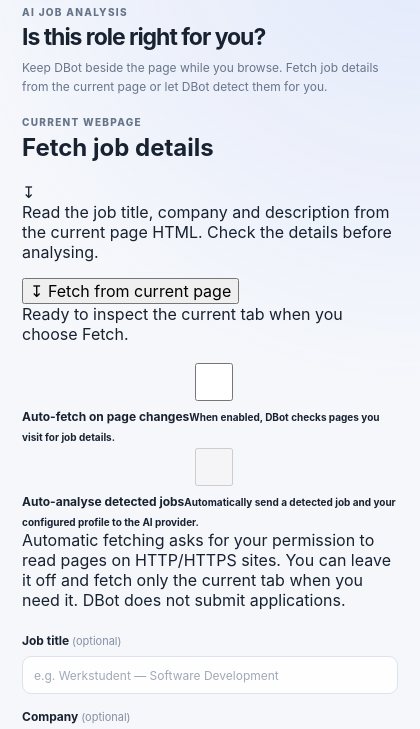
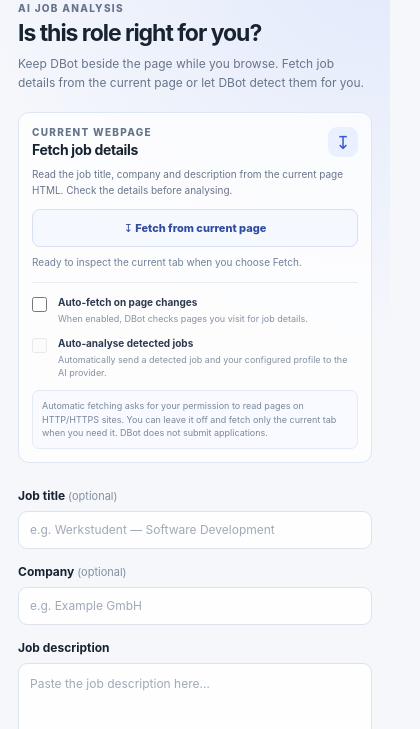
Before and after one commit to sheldon5006/jobpilot-ai, a website built with Vite: page apps/dbot-extension/popup.html in a window 390 px wide. Shown: the part 84-813 px from the top of the page, 420 px wide, since content can reach past the window. Built offline with nearby package versions, Linux system fonts and the light colour scheme.

Commit message:
Style responsive DBot side panel and page extraction settings

```diff
--- a/apps/dbot-extension/src/style.css
+++ b/apps/dbot-extension/src/style.css
@@ -14,8 +14,9 @@
 }
 
 body {
-  width: 420px;
-  min-height: 560px;
+  width: 100%;
+  min-width: 300px;
+  min-height: 100vh;
   margin: 0;
   background:
     radial-gradient(circle at 100% 0%, rgba(77, 124, 254, 0.12), transparent 34%),
@@ -29,7 +30,10 @@
 }
 
 .app-shell {
-  padding: 22px;
+  width: 100%;
+  max-width: 560px;
+  margin: 0 auto;
+  padding: 18px;
 }
 
 .app-header {
@@ -444,3 +448,122 @@
   border-radius: 50%;
   background: #9aa6b7;
 }
+
+
+.page-tools {
+  margin: 18px 0;
+  padding: 13px;
+  border: 1px solid #dfe6f3;
+  border-radius: 11px;
+  background: rgba(255, 255, 255, 0.78);
+}
+.page-tools-heading {
+  display: flex;
+  justify-content: space-between;
+  align-items: center;
+  gap: 10px;
+}
+.page-tools-heading .eyebrow { margin-bottom: 3px; }
+.page-tools-heading h2 {
+  margin: 0;
+  font-size: 14px;
+  letter-spacing: -0.025em;
+}
+.page-tools-icon {
+  display: grid;
+  width: 30px;
+  height: 30px;
+  place-items: center;
+  border-radius: 9px;
+  color: #3158d8;
+  background: #eaf0ff;
+  font-size: 18px;
+  font-weight: 800;
+}
+.page-tools-description {
+  margin: 9px 0 11px;
+  color: #68758b;
+  font-size: 10px;
+  line-height: 1.55;
+}
+.secondary-button {
+  display: flex;
+  width: 100%;
+  min-height: 38px;
+  align-items: center;
+  justify-content: center;
+  gap: 7px;
+  border: 1px solid #d8e1f2;
+  border-radius: 8px;
+  color: #304b9f;
+  background: #f5f8ff;
+  cursor: pointer;
+  font-size: 11px;
+  font-weight: 800;
+  transition: background 120ms ease, border-color 120ms ease;
+}
+.secondary-button:hover:not(:disabled) {
+  border-color: #b9c9f5;
+  background: #edf2ff;
+}
+.secondary-button:disabled { cursor: wait; opacity: .65; }
+.page-fetch-status {
+  margin: 8px 0 0;
+  color: #718099;
+  font-size: 10px;
+  line-height: 1.5;
+  overflow-wrap: anywhere;
+}
+.page-fetch-status.success { color: #167244; }
+.page-fetch-status.error { color: #a23e3e; }
+.settings-divider {
+  height: 1px;
+  margin: 12px 0;
+  background: #e8edf5;
+}
+.setting-row {
+  display: grid;
+  grid-template-columns: 17px minmax(0, 1fr);
+  align-items: start;
+  gap: 9px;
+  margin: 0 0 11px;
+  cursor: pointer;
+}
+.setting-row:last-of-type { margin-bottom: 0; }
+.setting-row input[type="checkbox"] {
+  width: 15px;
+  height: 15px;
+  margin: 2px 0 0;
+  accent-color: #3158d8;
+}
+.setting-row input[type="checkbox"]:disabled { cursor: not-allowed; opacity: .45; }
+.setting-row strong {
+  display: block;
+  color: #2c3950;
+  font-size: 10px;
+  line-height: 1.4;
+}
+.setting-row small {
+  display: block;
+  margin-top: 3px;
+  color: #8490a2;
+  font-size: 9px;
+  font-weight: 400;
+  line-height: 1.45;
+}
+.permission-note {
+  margin: 11px 0 0;
+  padding: 8px 9px;
+  border: 1px solid #e4eaf4;
+  border-radius: 7px;
+  color: #7a879a;
+  background: #f8faff;
+  font-size: 9px;
+  line-height: 1.5;
+}
+@media (max-width: 360px) {
+  .app-shell { padding: 13px; }
+  .intro { margin: 19px 0 16px; }
+  .intro h2 { font-size: 21px; }
+  .score-summary { grid-template-columns: 74px minmax(0,1fr); }
+}
```
